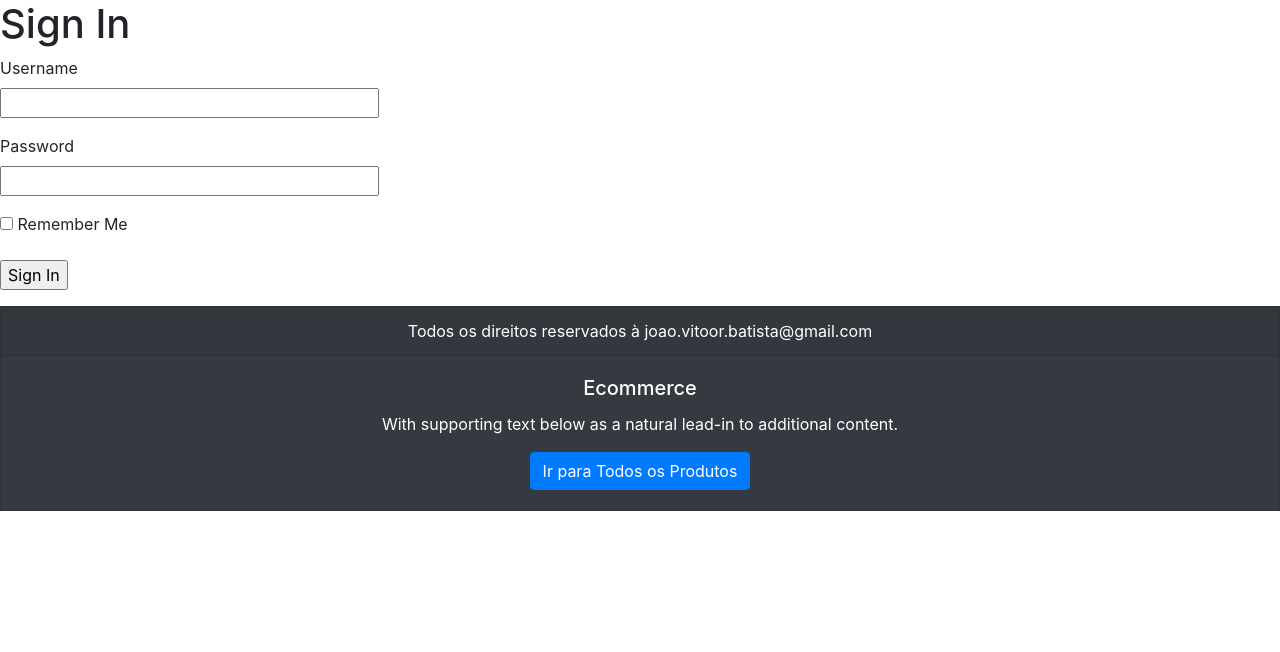
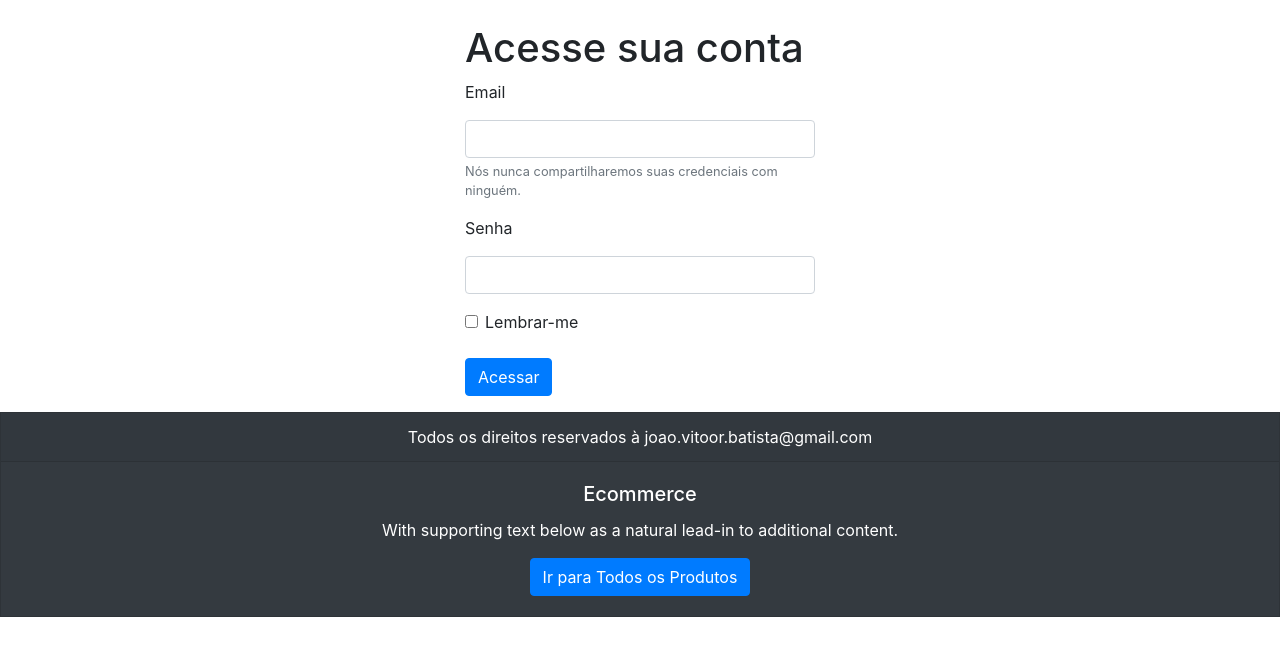
Before and after one commit to jvbnascimento/ecommerce, a Flask app: page /login in a window 1280 px wide. Shown: the part 56-708 px from the top of the page. Run offline with Flask 2, Linux system fonts and the light colour scheme; parts of the project's set-up code (start-up, migrations or seed data) failed here and were passed over; some libraries are stand-ins or nearby versions.

Commit message:
ajustando página de login, melhorando .gitignore e requirements

```diff
--- a/app/login.py
+++ b/app/login.py
@@ -3,7 +3,7 @@ from wtforms import StringField, PasswordField, BooleanField, SubmitField
 from wtforms.validators import DataRequired
 
 class LoginForm(FlaskForm):
-    username = StringField('Username', validators=[DataRequired()])
-    password = PasswordField('Password', validators=[DataRequired()])
-    remember_me = BooleanField('Remember Me')
-    submit = SubmitField('Sign In')
+    email = StringField('Email', validators=[DataRequired()])
+    senha = PasswordField('Senha', validators=[DataRequired()])
+    lembrar_me = BooleanField('Lembrar-me')
+    acessar = SubmitField('Acessar')
--- a/app/routes.py
+++ b/app/routes.py
@@ -1,4 +1,4 @@
-from flask import render_template, flash, redirect
+from flask import render_template, flash, redirect, request
 
 from app import app
 
@@ -22,9 +22,10 @@ def index():
 
 @app.route('/login', methods=['GET', 'POST'])
 def login():
-    form = LoginForm()
+    form = LoginForm(request.form)
+
     if form.validate_on_submit():
-        flash('Login requested for user {}, remember_me={}'.format(
-            form.username.data, form.remember_me.data))
+        flash('Login solicitado por email {}, lembrar_me={}'.format(
+            form.email.data, form.lembrar_me.data))
         return redirect('/index')
-    return render_template('login.html', title='Sign In', form = form)
+    return render_template('modelo_login.html', title='Sign In', form = form)
--- a/app/templates/login.html
+++ /dev/null
@@ -1,18 +0,0 @@
-{% extends "modelo_index.html" %}
-
-{% block content %}
-    <h1>Sign In</h1>
-    <form action="" method="post" novalidate>
-        {{ form.hidden_tag() }}
-        <p>
-            {{ form.username.label }}<br>
-            {{ form.username(size=32) }}
-        </p>
-        <p>
-            {{ form.password.label }}<br>
-            {{ form.password(size=32) }}
-        </p>
-        <p>{{ form.remember_me() }} {{ form.remember_me.label }}</p>
-        <p>{{ form.submit() }}</p>
-    </form>
-{% endblock %}
--- a/app/templates/modelo_index.html
+++ b/app/templates/modelo_index.html
@@ -64,8 +64,8 @@
 					<a class="nav-link" href="#">Página Inicial<span class="sr-only">(current)</span></a>
 				</li>
 				<li class="nav-item dropdown">
-					<a class="nav-link dropdown-toggle" href="#" id="navbarDropdown" role="button"
-						data-toggle="dropdown" aria-haspopup="true" aria-expanded="false">
+					<a class="nav-link dropdown-toggle" href="#" id="navbarDropdown" role="button" data-toggle="dropdown"
+						aria-haspopup="true" aria-expanded="false">
 						Categorias
 					</a>
 					<div class="dropdown-menu" aria-labelledby="navbarDropdown">
--- /dev/null
+++ b/app/templates/modelo_login.html
@@ -0,0 +1,39 @@
+{% extends "modelo_index.html" %}
+
+{% block content %}
+<div class="container"><br>
+    <div class="row align-items-center justify-content-center">
+        <div class="col-md-4">
+            <h1>Acesse sua conta</h1>
+            <form action="" method="POST" novalidate>
+                {{ form.hidden_tag() }}
+                <div class="form-group">
+                    <label for="exampleInputEmail1">{{ form.email.label }}</label>
+                    <input
+                        type="email"
+                        class="form-control"
+                        id="exampleInputU1"
+                        name="email"
+                        aria-describedby="emailHelp"
+                    >
+                    <small
+                        id="emailHelp"
+                        class="form-text text-muted">Nós nunca compartilharemos suas credenciais com ninguém.
+                    </small>
+                </div>
+
+                <div class="form-group">
+                    <label for="exampleInputPassword1">{{ form.senha.label }}</label>
+                    <input type="password" class="form-control" name="senha" id="exampleInputPassword1">
+                </div>
+
+                <div class="form-group form-check">
+                    <input type="checkbox" class="form-check-input" name="lembrar_me" id="exampleCheck1">
+                    <label class="form-check-label" for="exampleCheck1">{{ form.lembrar_me.label }}</label>
+                </div>
+                <button type="submit" name="acessar" class="btn btn-primary">Acessar</button>
+            </form>
+        </div>
+    </div>
+</div>
+{% endblock %}
--- a/requirements.txt
+++ b/requirements.txt
@@ -1,5 +1,6 @@
 Click==7.0
 Flask==1.1.1
+Flask-WTF==0.14.3
 itsdangerous==1.1.0
 Jinja2==2.11.1
 livereload==2.6.1
@@ -7,3 +8,4 @@ MarkupSafe==1.1.1
 six==1.14.0
 tornado==6.0.3
 Werkzeug==1.0.0
+WTForms==2.2.1
```
Also changed, not shown: 1 other file.
